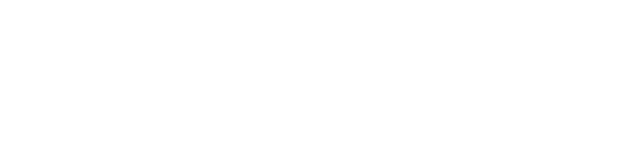
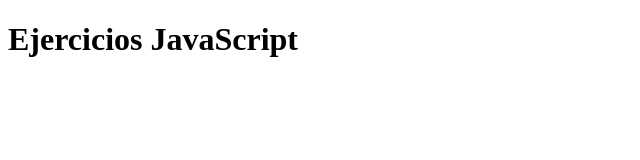
Before and after one commit to LucasManuelRodriguez/ejerciciosJs, a plain HTML site: page index.html in a window 1280 px wide. Shown: the whole page, without its empty margins (0-640 px from the left). Drawn offline with Linux system fonts and the light colour scheme.

Commit message:
second-exercise

```diff
--- a/index.html
+++ b/index.html
@@ -7,7 +7,7 @@
     <title>Document</title>
 </head>
 <body>
-    <div id=""></div>
+    <div id="Box-exercise"></div>
 
     <script src="./main.js"></script>
 </body>
--- a/main.js
+++ b/main.js
@@ -20,3 +20,9 @@ printlist()
 //-----------------------------------------------------------------------------------------------------------
 
 // 2. Desarrollar una función que escriba un Título h1 en el documento HTML.
+let boxTitle = document.getElementById('Box-exercise');
+function printTitle(titulo){
+    boxTitle.innerHTML = `<h1>${titulo}</h1>`
+}
+
+printTitle("Ejercicios JavaScript");
```
